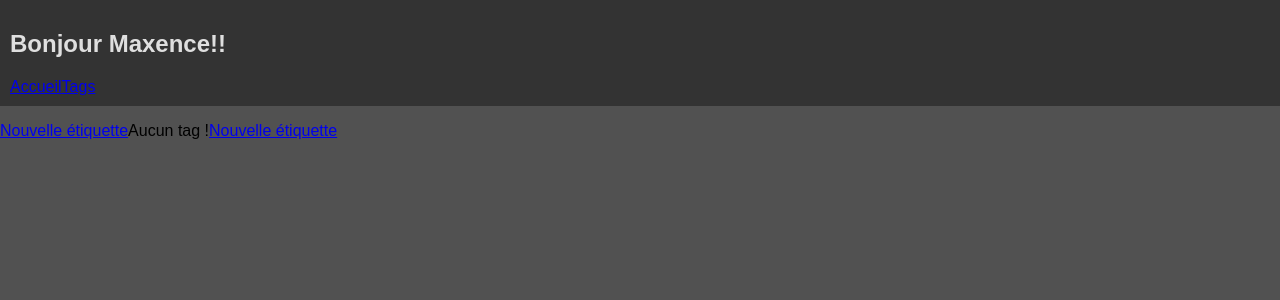
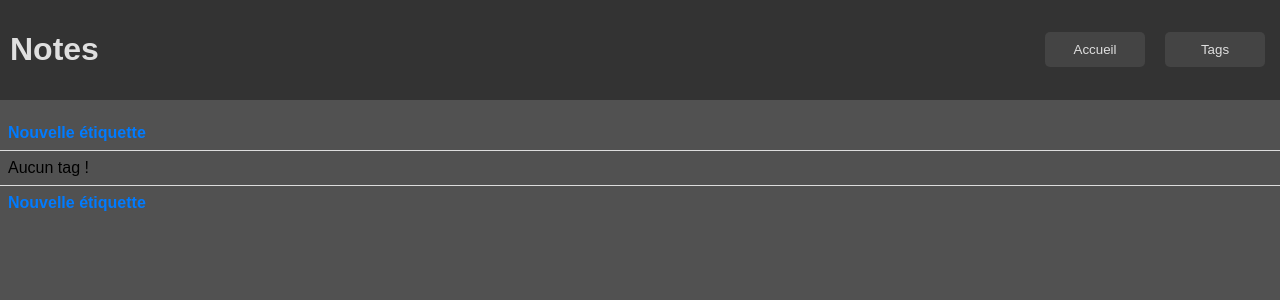
Before and after one commit to maxenceprsll/application-notes-angular, an Angular app in the folder app-notes-angular/: page /tags in a window 1280 px wide. Shown: the top 300 px of the page. Built offline with nearby package versions, Linux system fonts and the light colour scheme.

Commit message:
feat: refactor app layout and improve tag management UI

```diff
--- a/app-notes-angular/src/app/app.component.html
+++ b/app-notes-angular/src/app/app.component.html
@@ -1,7 +1,10 @@
-<nav>
-  <h1>Bonjour {{ userName }}!!</h1>
-  <a routerLink="/">Accueil</a>
-  <a routerLink="/tags">Tags</a>
-</nav>
+<header>
+  <h1>Notes</h1>
+  <nav>
+    <button routerLink="/">Accueil</button>
+    <button routerLink="/tags">Tags</button>
+  </nav>
+</header>
+
 <main><router-outlet/></main>
 <footer></footer>
--- a/app-notes-angular/src/app/app.component.scss
+++ b/app-notes-angular/src/app/app.component.scss
@@ -1,5 +1,28 @@
-nav {
+header {
+    display: flex;
+    justify-content: space-between;
     background-color: #333;
     color: #dfdfdf;
     padding: 10px;
+
+    nav {
+        display: flex;
+        align-items: center;
+        gap: 10px;
+
+        button {
+            background-color: #444;
+            color: #dfdfdf;
+            border: none;
+            padding: 10px;
+            cursor: pointer;
+            margin: 5px;
+            border-radius: 5px;
+            min-width: 100px;
+
+            &:hover {
+                background-color: #555;
+            }
+        }
+    }
 }
--- a/app-notes-angular/src/app/app.component.ts
+++ b/app-notes-angular/src/app/app.component.ts
@@ -8,5 +8,4 @@ import { RouterLink, RouterOutlet } from '@angular/router';
   styleUrl: './app.component.scss'
 })
 export class AppComponent {
-  userName = "Maxence";
 }
--- a/app-notes-angular/src/app/tag/tag.component.html
+++ b/app-notes-angular/src/app/tag/tag.component.html
@@ -1,5 +1,3 @@
 <div id="tag">
-    <p><strong>Id:</strong> {{ id() }}</p>
-    <p><strong>Nom:</strong> {{ name() }}</p>
-    <p><strong>Couleur:</strong> <span [style.color]="color()">{{ color() }}</span></p>
+    <p [style.color]="color()">{{ name() }}</p>
 </div>
--- a/app-notes-angular/src/app/tag/tag.component.scss
+++ b/app-notes-angular/src/app/tag/tag.component.scss
@@ -1,13 +1,25 @@
-div {
-    border: 1px solid #ccc;
-    padding: 10px;
-    border-radius: 5px;
-    max-width: 100px;
-    background-color: #f9f9f9;
+#tag {
+    padding: 1rem;
+    border: 1px solid #818181;
+    border-radius: 8px;
+    background-color: #5d5c5c;
+    box-shadow: 0 2px 4px rgba(0, 0, 0, 0.1);
+    font-family: Arial, sans-serif;
+    width: 100px;
 
-    p{
-        margin: 0;
-        font-size: 14px;
+    p {
+        margin: 0.5rem 0;
+        font-size: 1rem;
         color: #333;
+        text-align: center;
+
+        strong {
+            font-weight: bold;
+            color: #555;
+        }
+
+        span {
+            font-weight: bold;
+        }
     }
 }
--- a/app-notes-angular/src/app/tags/tags.component.html
+++ b/app-notes-angular/src/app/tags/tags.component.html
@@ -1,11 +1,11 @@
 @if (editing != null) {
     <form>
-        <label for="id">id</label>
-        <input type="text" id="id" [(ngModel)]="editing.id" name="id">
-        <label for="name">Nom</label>
-        <input type="text" id="name" [(ngModel)]="editing.name" name="name" required>
-        <label for="color">Couleur</label>
-        <input type="color" id="color" [(ngModel)]="editing.color" name="color" required>
+        <div id="form-group">
+            <label for="name">Nom</label>
+            <input type="text" id="name" [(ngModel)]="editing.name" name="name" required>
+            <label for="color">Couleur</label>
+            <input type="color" id="color" [(ngModel)]="editing.color" name="color" required>
+        </div>
         <button (click)="stopEdit()" type="button">Annuler</button>
         <button (click)="addTag()" type="submit">Valider</button>
     </form>
--- a/app-notes-angular/src/app/tags/tags.component.scss
+++ b/app-notes-angular/src/app/tags/tags.component.scss
@@ -1,5 +1,98 @@
+
+form {
+    display: flex;
+    max-width: 500px;
+    flex-direction: column;
+    gap: 1rem;
+    padding: 1rem;
+    border: 1px solid #ccc;
+    border-radius: 5px;
+    background-color: #f9f9f9;
+
+    label {
+        font-weight: bold;
+        margin-bottom: 0.5rem;
+    }
+
+    input[type="text"],
+    input[type="color"] {
+        padding: 0.5rem;
+        border: 1px solid #ccc;
+        border-radius: 4px;
+        font-size: 1rem;
+    }
+
+    button {
+        padding: 0.5rem 1rem;
+        border: none;
+        border-radius: 4px;
+        font-size: 1rem;
+        cursor: pointer;
+        max-width: 100px;
+        transition: background-color 0.3s;
+
+        &:first-of-type {
+            background-color: #f44336;
+            color: #fff;
+
+            &:hover {
+                background-color: #d32f2f;
+            }
+        }
+
+        &:last-of-type {
+            background-color: #4caf50;
+            color: #fff;
+
+            &:hover {
+                background-color: #388e3c;
+            }
+        }
+    }
+}
+
 ul {
     list-style: none;
-    display: flex;
     padding: 0;
+
+    li {
+        display: flex;
+        align-items: center;
+        justify-content: space-between;
+        padding: 0.5rem;
+        border-bottom: 1px solid #ddd;
+
+        &:last-child {
+            border-bottom: none;
+        }
+
+        a {
+            color: #007bff;
+            text-decoration: none;
+            font-weight: bold;
+
+            &:hover {
+                text-decoration: underline;
+            }
+        }
+
+        button {
+            padding: 0.3rem 0.6rem;
+            border: none;
+            border-radius: 4px;
+            font-size: 0.9rem;
+            cursor: pointer;
+            background-color: #f44336;
+            color: #fff;
+            transition: background-color 0.3s;
+
+            &:hover {
+                background-color: #d32f2f;
+            }
+        }
+    }
+
+    li app-tag {
+        margin-right: 1rem;
+    }
 }
--- a/app-notes-angular/src/app/tags/tags.component.ts
+++ b/app-notes-angular/src/app/tags/tags.component.ts
@@ -14,6 +14,7 @@ export class TagsComponent {
 
   loaded: boolean = false;
   tags: Tag[] = [];
+  lastTagId: number = 0;
   editing: Tag | null = null;
 
   constructor(private storageService: StorageService) {}
@@ -30,7 +31,7 @@ export class TagsComponent {
     this.loaded = true;
   }
 
-  activateEdit(tag: Tag = {id: 0, name: "nom", color: "#000"}) {
+  activateEdit(tag: Tag = {id: this.lastTagId + 1, name: "nom", color: "#000"}) {
     this.editing = {id: tag.id, name: tag.name, color: tag.color};
     return false;
   }
@@ -49,6 +50,7 @@ export class TagsComponent {
   addTag() {
     if (this.editing) {
       this.storageService.addTag(this.editing.id, this.editing.name, this.editing.color);
+      this.lastTagId = this.editing.id;
       this.loaded = false;
       this.tags = this.storageService.getTags();
       this.editing = null;
```
Also changed, not shown: 2 other files (tests, documents, lock files or other folders).
